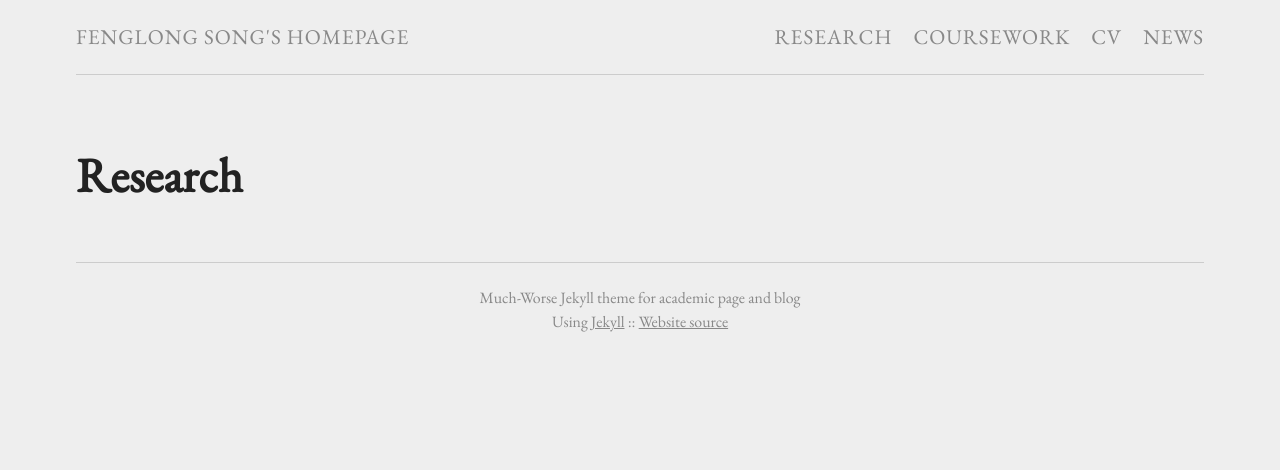
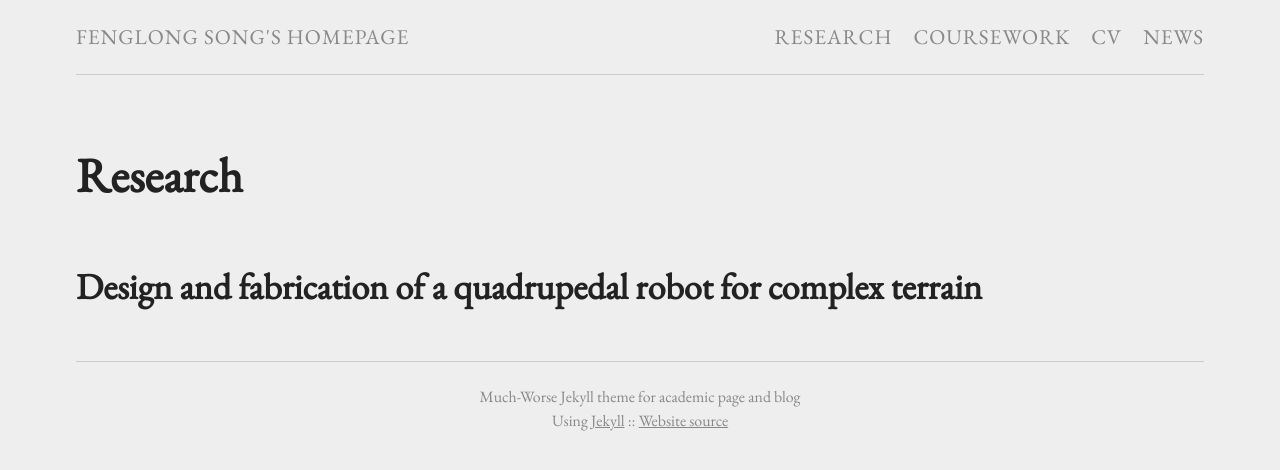
Before and after one commit to FenglongSong/fenglongsong.github.io, a Jekyll site: the page built from research.md, in a window 1280 px wide. Shown: the top 470 px of the page. Built offline with Jekyll 4.4.1, drawn with Linux system fonts in a browser that asks for light colours.

Commit message:
Update research.md

```diff
--- a/research.md
+++ b/research.md
@@ -82,3 +82,6 @@ pubs:
 {% if pub.media %}<br />Media: {% for article in pub.media %}[[{{article.name}}]({{article.url}})]{% endfor %}{% endif %}
 
 {% endfor %} -->
+
+
+## Design and fabrication of a quadrupedal robot for complex terrain
```
